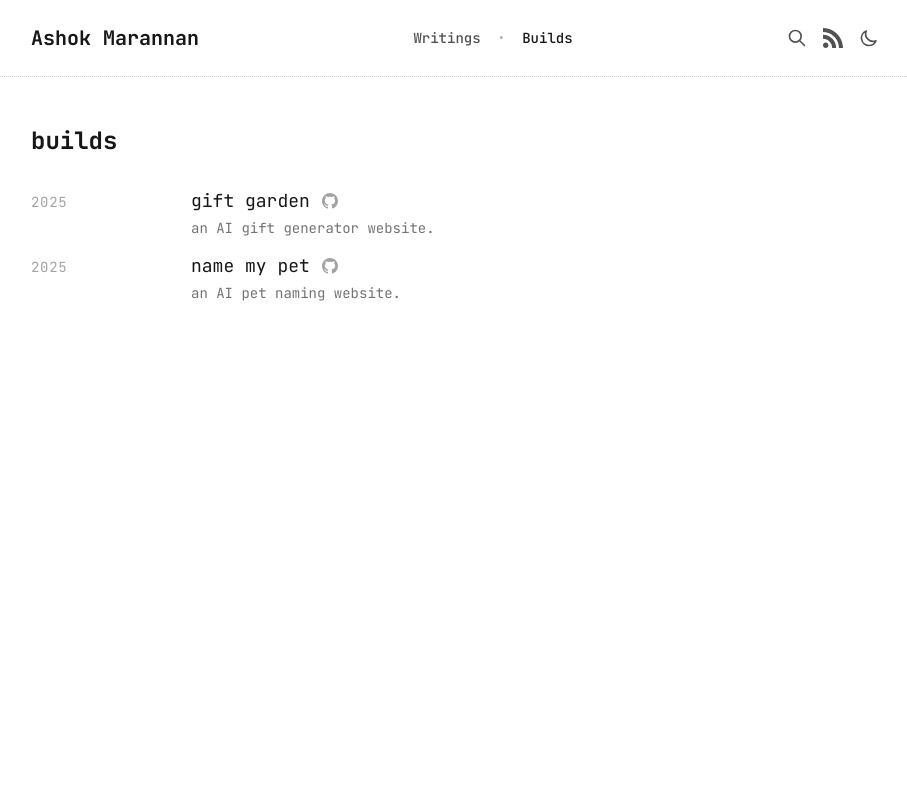
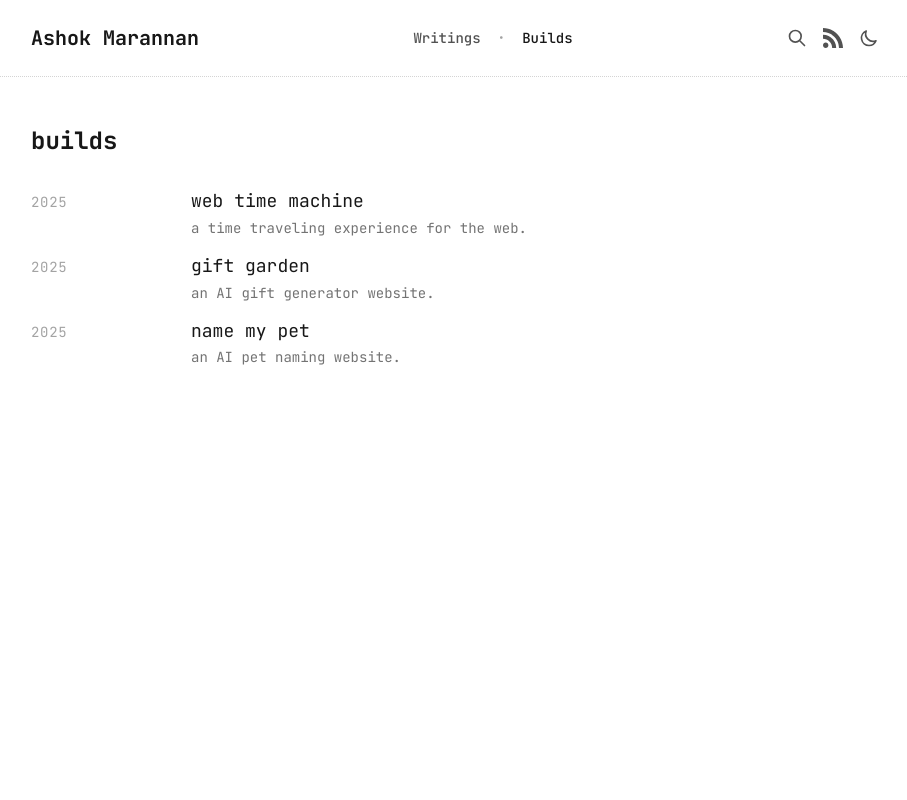
Before and after one commit to sowash22/starbuckd, a Next.js app: page /builds in a window 1280 px wide. Shown: the top 800 px of the page, without its empty margins (185-1092 px from the left). Built offline with nearby package versions, Linux system fonts and the light colour scheme.

Commit message:
new build

```diff
--- a/app/builds/page.tsx
+++ b/app/builds/page.tsx
@@ -44,7 +44,7 @@ export default async function BuildsPage() {
                       >
                         {b.frontmatter.title}
                       </Link>
-                      {b.frontmatter.github && (
+                      {/* {b.frontmatter.github && (
                         <Link
                           href={b.frontmatter.github}
                           target="_blank"
@@ -56,7 +56,7 @@ export default async function BuildsPage() {
                             <path d="M12 0c-6.626 0-12 5.373-12 12 0 5.302 3.438 9.8 8.207 11.387.599.111.793-.261.793-.577v-2.234c-3.338.726-4.033-1.416-4.033-1.416-.546-1.387-1.333-1.756-1.333-1.756-1.089-.745.083-.729.083-.729 1.205.084 1.839 1.237 1.839 1.237 1.07 1.834 2.807 1.304 3.492.997.107-.775.418-1.305.762-1.604-2.665-.305-5.467-1.334-5.467-5.931 0-1.311.469-2.381 1.236-3.221-.124-.303-.535-1.524.117-3.176 0 0 1.008-.322 3.301 1.23.957-.266 1.983-.399 3.003-.404 1.02.005 2.047.138 3.006.404 2.291-1.552 3.297-1.23 3.297-1.23.653 1.653.242 2.874.118 3.176.77.84 1.235 1.911 1.235 3.221 0 4.609-2.807 5.624-5.479 5.921.43.372.823 1.102.823 2.222v3.293c0 .319.192.694.801.576 4.765-1.589 8.199-6.086 8.199-11.386 0-6.627-5.373-12-12-12z" />
                           </svg>
                         </Link>
-                      )}
+                      )} */}
                     </div>
                     <p className="text-sm text-neutral-500 dark:text-neutral-500 font-mono mt-1">
                       {b.frontmatter.description}
--- a/app/page.tsx
+++ b/app/page.tsx
@@ -136,7 +136,7 @@ export default async function Home() {
                         >
                           {b.frontmatter.title}
                         </Link>
-                        {b.frontmatter.github && (
+                        {/* {b.frontmatter.github && (
                           <Link
                             href={b.frontmatter.github}
                             target="_blank"
@@ -148,7 +148,7 @@ export default async function Home() {
                               <path d="M12 0c-6.626 0-12 5.373-12 12 0 5.302 3.438 9.8 8.207 11.387.599.111.793-.261.793-.577v-2.234c-3.338.726-4.033-1.416-4.033-1.416-.546-1.387-1.333-1.756-1.333-1.756-1.089-.745.083-.729.083-.729 1.205.084 1.839 1.237 1.839 1.237 1.07 1.834 2.807 1.304 3.492.997.107-.775.418-1.305.762-1.604-2.665-.305-5.467-1.334-5.467-5.931 0-1.311.469-2.381 1.236-3.221-.124-.303-.535-1.524.117-3.176 0 0 1.008-.322 3.301 1.23.957-.266 1.983-.399 3.003-.404 1.02.005 2.047.138 3.006.404 2.291-1.552 3.297-1.23 3.297-1.23.653 1.653.242 2.874.118 3.176.77.84 1.235 1.911 1.235 3.221 0 4.609-2.807 5.624-5.479 5.921.43.372.823 1.102.823 2.222v3.293c0 .319.192.694.801.576 4.765-1.589 8.199-6.086 8.199-11.386 0-6.627-5.373-12-12-12z" />
                             </svg>
                           </Link>
-                        )}
+                        )} */}
                       </div>
                       <p className="text-sm text-neutral-500 dark:text-neutral-500 font-mono mt-1">
                         {b.frontmatter.description}
--- /dev/null
+++ b/content/builds/web-time-travel.mdx
@@ -0,0 +1,6 @@
+---
+title: "web time machine"
+description: "a time traveling experience for the web."
+href: "https://web-time-travel.vercel.app/"
+date: "2025-02-01"
+---
```
